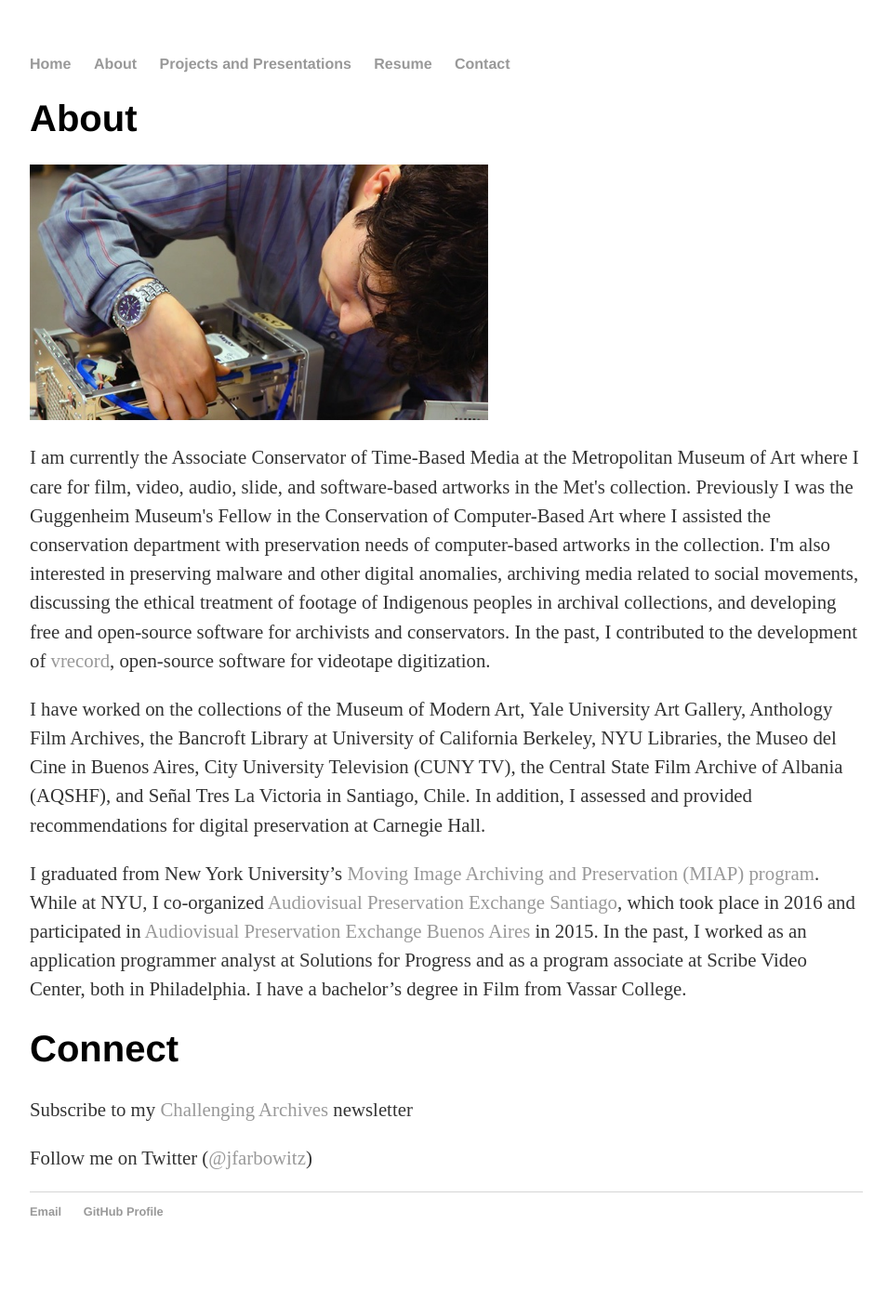
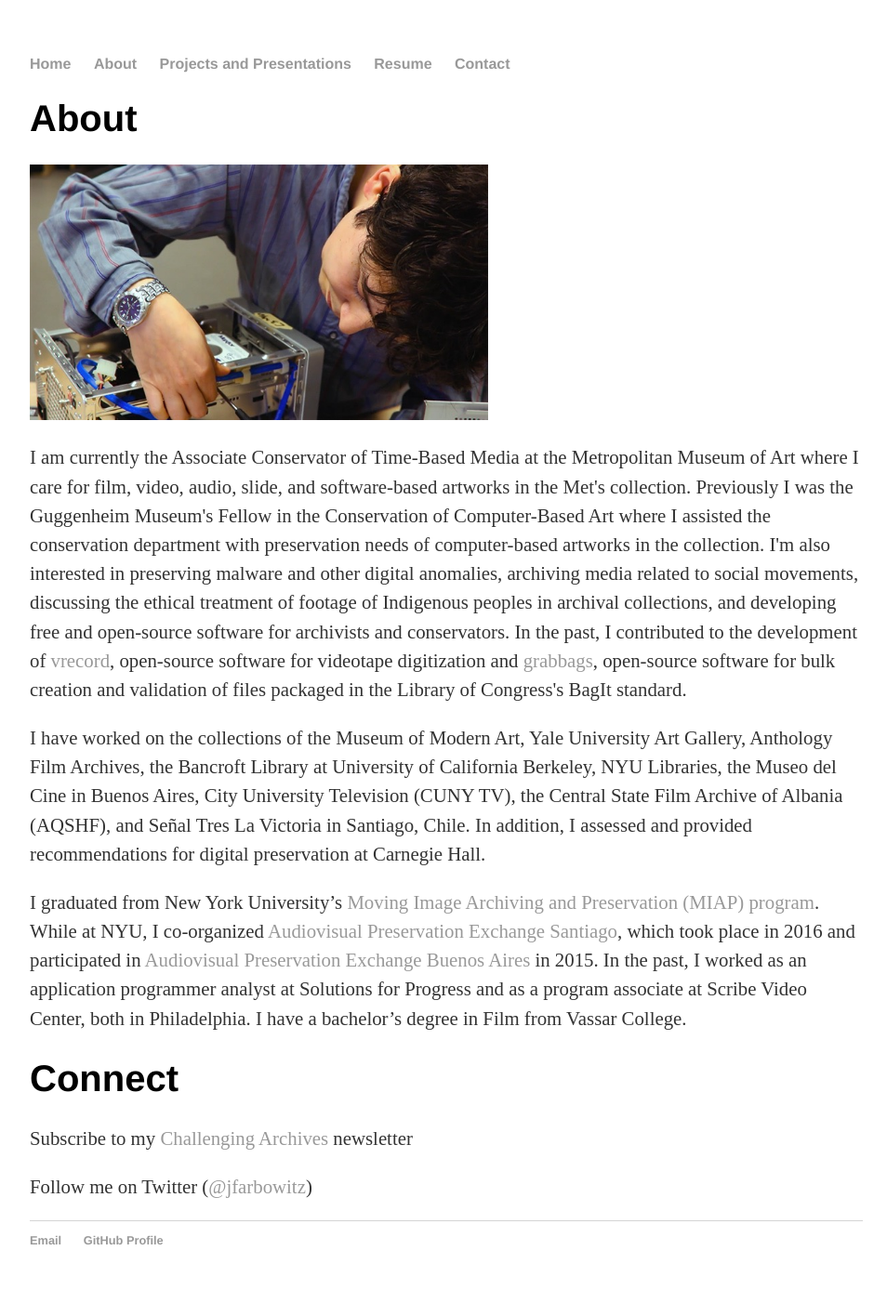
Before and after one commit to jfarbowitz/jfarbowitz.github.io, a Jekyll site: the page built from about/index.html, in a window 1280 px wide. Shown: the whole page at 93% size, without its empty margins (160-1114 px from the left). Built offline with Jekyll 4.4.1, drawn with Linux system fonts in a browser that asks for light colours; before the commit the page ends 1371 px from its top, so only the background shows below that.

Commit message:
Update index.html

```diff
--- a/about/index.html
+++ b/about/index.html
@@ -6,7 +6,7 @@
 	<div class="about">
 			<h1>About</h1>
 		<img src="/images/opening_computer.jpg" style="height:275px">
-	 <p>I am currently the Associate Conservator of Time-Based Media at the Metropolitan Museum of Art where I care for film, video, audio, slide, and software-based artworks in the Met's collection. Previously I was the Guggenheim Museum's Fellow in the Conservation of Computer-Based Art where I assisted the conservation department with preservation needs of computer-based artworks in the collection. I'm also interested in preserving malware and other digital anomalies, archiving media related to social movements, discussing the ethical treatment of footage of Indigenous peoples in archival collections, and developing free and open-source software for archivists and conservators. In the past, I contributed to the development of <a href="https://github.com/amiaopensource/vrecord" target="new">vrecord</a>, open-source software for videotape digitization.</p>
+	 <p>I am currently the Associate Conservator of Time-Based Media at the Metropolitan Museum of Art where I care for film, video, audio, slide, and software-based artworks in the Met's collection. Previously I was the Guggenheim Museum's Fellow in the Conservation of Computer-Based Art where I assisted the conservation department with preservation needs of computer-based artworks in the collection. I'm also interested in preserving malware and other digital anomalies, archiving media related to social movements, discussing the ethical treatment of footage of Indigenous peoples in archival collections, and developing free and open-source software for archivists and conservators. In the past, I contributed to the development of <a href="https://github.com/amiaopensource/vrecord" target="new">vrecord</a>, open-source software for videotape digitization and <a href="https://github.com/amiaopensource/grabbags" target="new">grabbags</a>, open-source software for bulk creation and validation of files packaged in the Library of Congress's BagIt standard.</p>
 	<p>I have worked on the collections of the Museum of Modern Art, Yale University Art Gallery, Anthology Film Archives, the Bancroft Library at University of California Berkeley, NYU Libraries, the Museo del Cine in Buenos Aires, City University Television (CUNY TV), the Central State Film Archive of Albania (AQSHF), and Señal Tres La Victoria in Santiago, Chile. In addition, I assessed and provided recommendations for digital preservation at Carnegie Hall.</p>
 
 		<p>I graduated from New York University’s <a href="https://tisch.nyu.edu/cinema-studies/courses/ma-in-moving-image-archiving-and-preservation" target="new">Moving Image Archiving and Preservation (MIAP) program</a>. While at NYU, I co-organized <a href="https://apexsantiago.wordpress.com/" target="new">Audiovisual Preservation Exchange Santiago</a>, which took place in 2016 and participated in <a href="https://apexbuenosaires.wordpress.com/" target="new">Audiovisual Preservation Exchange Buenos Aires</a> in 2015. In the past, I worked as an application programmer analyst at Solutions for Progress and as a program associate at Scribe Video Center, both in Philadelphia. I have a bachelor’s degree in Film from Vassar College.</p>	</div>
```
